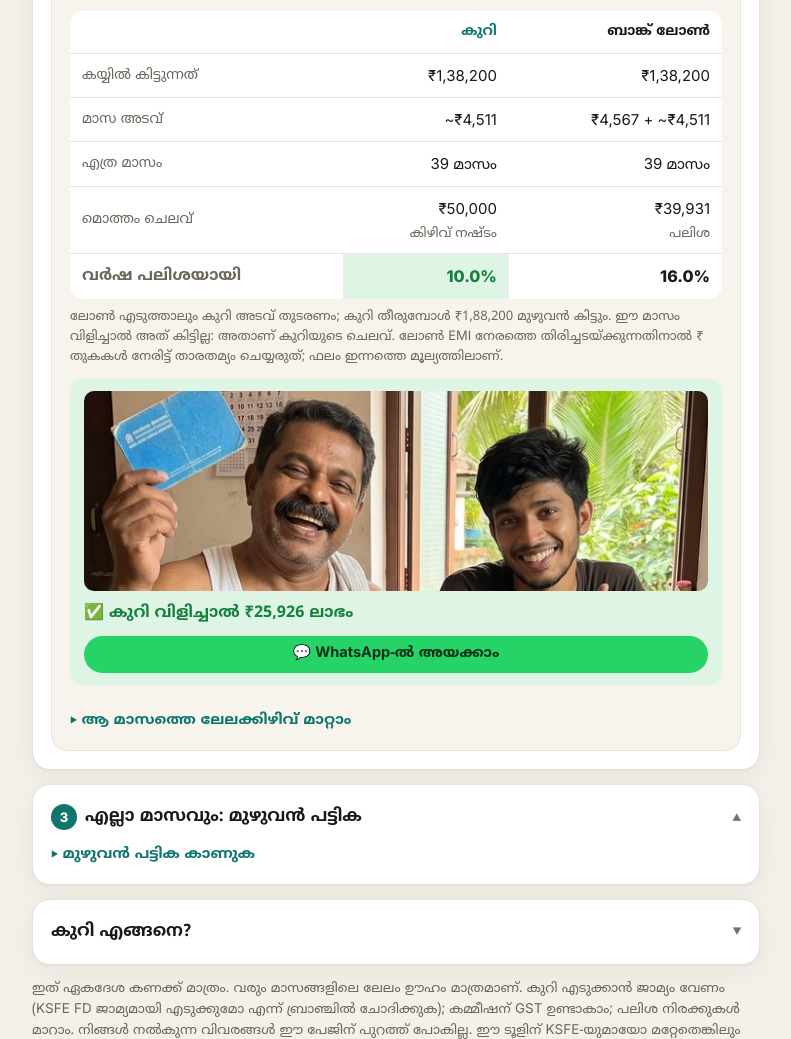
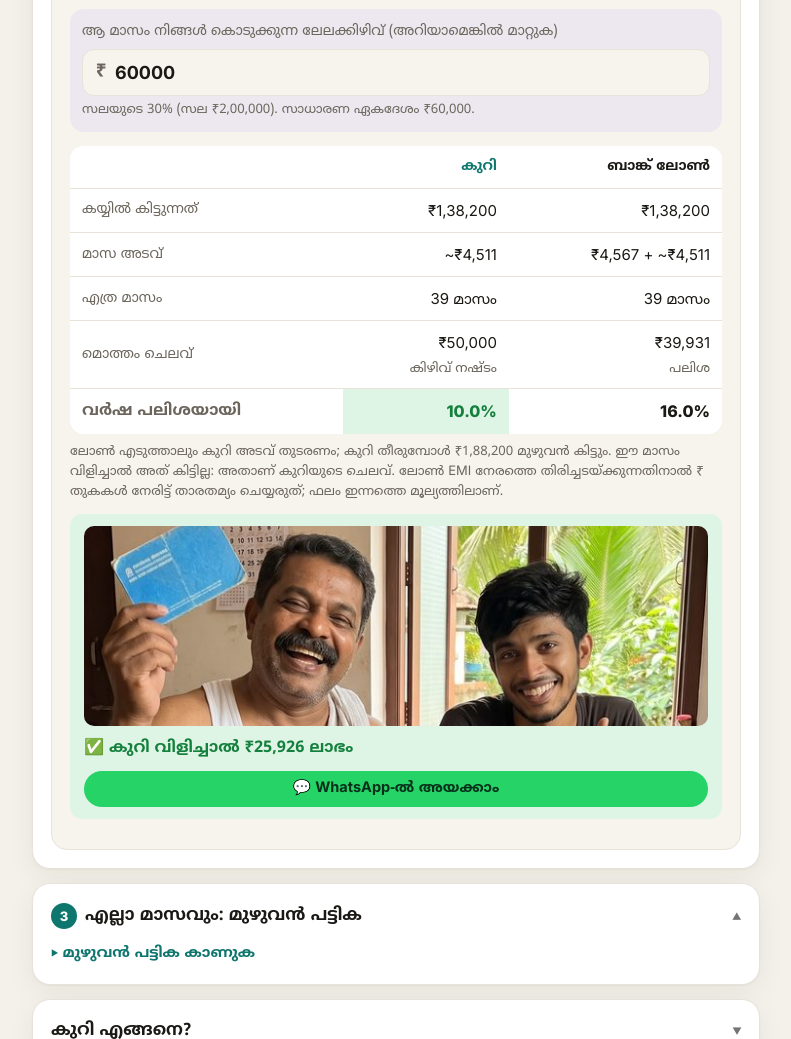
Before and after one commit to aitechvartha-techie/ai-tech-vartha, a plain HTML site: page kuri/index.html in a window 1280 px wide. Shown: the part 1599-2638 px from the top of the page, without its empty margins (244-1035 px from the left). Drawn offline with Linux system fonts and the light colour scheme.

Commit message:
Kuri calculator: KSFE FD split rate, visible discount input, chitty-vs-FD break-even
Co-Authored-By: Claude Opus 5.5 <noreply@anthropic.com>
Claude-Session: https://claude.ai/code/session_018Dk8UePc27em854o3eyEek

```diff
--- a/kuri/index.html
+++ b/kuri/index.html
@@ -107,6 +107,7 @@ input[type=range]{width:100%;accent-color:var(--brand);height:30px}
 .mini{display:flex;gap:8px;flex-wrap:wrap;margin-top:12px}
 .mini span{font-size:13px;background:var(--card);border:1px solid var(--line);border-radius:999px;padding:4px 12px}
 .mini span.bad{background:var(--bad-soft);border-color:transparent;color:var(--bad);font-weight:600}
+.bidbox{margin:12px 0 4px;padding:12px;border-radius:14px;background:rgba(120,90,255,.08)}
 .hint{font-size:13px;color:var(--muted);margin-top:4px}
 .hint button{border:0;background:none;color:var(--brand);font-family:inherit;font-weight:600;font-size:13px;padding:0;cursor:pointer;text-decoration:underline}
 .chart{width:100%;height:170px;display:block;cursor:ew-resize;touch-action:none;margin-top:6px}
@@ -255,6 +256,7 @@ html[lang=en] .affix.suf input{padding-right:96px}
       <div><label for="hGst" data-t="gstL"></label><input id="hGst" type="number" step="1"></div>
       <div><label for="hLoan" data-t="loanR"></label><input id="hLoan" type="number" step="0.5"></div>
       <div><label for="hFdK" data-t="fdK"></label><input id="hFdK" type="number" step="0.1"></div>
+      <div><label for="hFdK2" data-t="fdK2"></label><input id="hFdK2" type="number" step="0.1"></div>
       <div><label for="hFdB" data-t="fdB"></label><input id="hFdB" type="number" step="0.1"></div>
     </div>
     <button type="button" class="hlink" id="hReset" data-t="hReset"></button>
@@ -323,7 +325,8 @@ html[lang=en] .affix.suf input{padding-right:96px}
     <details class="more">
       <summary data-t="adv"></summary>
       <div class="adv">
-        <div><label for="fdK" data-t="fdK"></label><input id="fdK" autocomplete="off" type="number" step="0.1" value="7.7"></div>
+        <div><label for="fdK" data-t="fdK"></label><input id="fdK" autocomplete="off" type="number" step="0.1" value="8.5"></div>
+        <div><label for="fdK2" data-t="fdK2"></label><input id="fdK2" autocomplete="off" type="number" step="0.1" value="7.5"></div>
         <div><label for="fdB" data-t="fdB"></label><input id="fdB" autocomplete="off" type="number" step="0.1" value="6.5"></div>
         <div><label for="loan" data-t="loanR"></label><input id="loan" autocomplete="off" type="number" step="0.5" value="16"></div>
         <div><label for="maxd" data-t="maxd"></label><input id="maxd" autocomplete="off" type="number" value="30"></div>
@@ -356,11 +359,9 @@ html[lang=en] .affix.suf input{padding-right:96px}
         <div class="legend"><span><i class="dot" style="background:var(--save)"></i><span data-t="lg1"></span></span><span><i class="dot" style="background:var(--bad)"></i><span data-t="lg2"></span></span></div>
 
       </div>
+      <div class="bidbox" id="bidBox"><label class="lab" for="bid" data-t="bidS"></label>
+        <div class="affix pre"><span class="ax">₹</span><input id="bid" autocomplete="off" type="number" min="0" step="500" value="60000" inputmode="numeric"></div><div class="hint" id="bidHint"></div></div>
       <div id="dBody"></div>
-      <details class="more" id="bidBox" style="margin-top:12px">
-        <summary data-t="bidS"></summary>
-        <div style="margin-top:8px"><input id="bid" autocomplete="off" type="number" min="0" step="500" value="60000" inputmode="numeric"><div class="hint" id="bidHint"></div></div>
-      </details>
     </div>
   </section>
 
@@ -406,10 +407,10 @@ ml:{
   type:'ആരാണ് നടത്തുന്നത്?', ksfe:'KSFE / കമ്പനി', ksfeS:'5% കമ്മീഷൻ', local:'നാട്ടുകുറി', localS:'കമ്മീഷൻ ഇല്ല',
   heat:'ലേലത്തിൽ കിഴിവ് എത്ര പോകും?', hot:'കൂടുതൽ', hotS:'തിരക്ക്', normal:'സാധാരണ', cool:'കുറവ്', coolS:'തിരക്കില്ല',
   paidL:'അല്ലെങ്കിൽ: ഈ മാസം അടച്ച തുക (അറിയാമെങ്കിൽ)', paidNo:'ആദ്യ മാസം ലാഭവിഹിതം ഇല്ല; 2-ാം മാസം മുതൽ ഇത് ഉപയോഗിക്കാം.', paidOk:(d,p,m)=>`ഇതനുസരിച്ച് ${m}-ാം മാസത്തെ ലേലക്കിഴിവ് ഏകദേശം ${d} (സലയുടെ ${p}%). ബാക്കി മാസങ്ങൾ ഇതിനോട് ഒത്തുനോക്കി.`, paidBad:'തുക മാസത്തവണയെക്കാൾ കൂടരുത്.', now:'ഇപ്പോൾ എത്രാമത്തെ മാസം?', nowH:'പുതിയ കുറി ആണെങ്കിൽ 1 എന്ന് ഇടുക.', moS:'മാസം', moN:'-ാം മാസം', follow:'പുതിയ AI ടൂളുകൾക്ക് follow ചെയ്യൂ', madeBy:'AI Tech Vartha-യുടെ ഫ്രീ ടൂൾ', madeS:'AI, ടെക്, സൈബർ: വാർത്തകളും ടിപ്‌സും ലളിതമായ മലയാളത്തിൽ',
-  adv:'പലിശ നിരക്കുകൾ മാറ്റാം', gstL:'കമ്മീഷനിലെ GST %', exRates:'ഇവ ഉദാഹരണ നിരക്കുകളാണ്. നിങ്ങളുടെ കുറിയിലോ ബാങ്കിലോ വേറെയാണെങ്കിൽ മാറ്റുക.', hlpBtn:'🧭 സഹായിയോടൊപ്പം തുടങ്ങാം', hlpBtnS:'3 ചെറിയ ചോദ്യങ്ങൾ · നിരക്കുകൾ മാറ്റാം', h1T:'നിങ്ങളുടെ കുറി', h1S:'പാസ്ബുക്ക് നോക്കി ഇടാം. അറിയില്ലെങ്കിൽ ഇപ്പോഴുള്ളത് മതി.', h2T:'നിരക്കുകൾ', hReset:'↺ ഉദാഹരണ നിരക്കുകളിലേക്ക് മടങ്ങുക', h3T:'എന്താണ് അറിയേണ്ടത്?', h3S:'ഒന്ന് തിരഞ്ഞെടുക്കൂ. പിന്നീട് മാറ്റാം.', hBack:'← പിന്നോട്ട്', hNext:'അടുത്തത് →', hSkip:'ഒഴിവാക്കുക ✕', fdK:'KSFE FD പലിശ %', fdB:'ബാങ്ക് FD / RD പലിശ %', loanR:'ബാങ്ക് ലോൺ പലിശ %', maxd:'പരമാവധി ലേലക്കിഴിവ് %', comm:'കമ്മീഷൻ %',
+  adv:'പലിശ നിരക്കുകൾ മാറ്റാം', gstL:'കമ്മീഷനിലെ GST %', exRates:'ഇവ ഉദാഹരണ നിരക്കുകളാണ്. നിങ്ങളുടെ കുറിയിലോ ബാങ്കിലോ വേറെയാണെങ്കിൽ മാറ്റുക.', hlpBtn:'🧭 സഹായിയോടൊപ്പം തുടങ്ങാം', hlpBtnS:'3 ചെറിയ ചോദ്യങ്ങൾ · നിരക്കുകൾ മാറ്റാം', h1T:'നിങ്ങളുടെ കുറി', h1S:'പാസ്ബുക്ക് നോക്കി ഇടാം. അറിയില്ലെങ്കിൽ ഇപ്പോഴുള്ളത് മതി.', h2T:'നിരക്കുകൾ', hReset:'↺ ഉദാഹരണ നിരക്കുകളിലേക്ക് മടങ്ങുക', h3T:'എന്താണ് അറിയേണ്ടത്?', h3S:'ഒന്ന് തിരഞ്ഞെടുക്കൂ. പിന്നീട് മാറ്റാം.', hBack:'← പിന്നോട്ട്', hNext:'അടുത്തത് →', hSkip:'ഒഴിവാക്കുക ✕', fdK:'KSFE FD പലിശ % (ബാക്കി അടവിന്റെ അത്ര തുകയ്ക്ക്)', fdK2:'KSFE FD പലിശ % (ബാക്കി തുകയ്ക്ക്)', fdB:'ബാങ്ക് FD / RD പലിശ %', loanR:'ബാങ്ക് ലോൺ പലിശ %', maxd:'പരമാവധി ലേലക്കിഴിവ് %', comm:'കമ്മീഷൻ %',
   s2:'എന്താണ് ലാഭം? ഒന്ന് തിരഞ്ഞെടുക്കൂ',
   gLoan:'കുറി vs ലോൺ', gLoanS:'പണം ഉടനെ വേണമെങ്കിൽ', gSave:'കുറി + FD', gSaveS:'അടവ് മുഴുവൻ സ്വന്തമായി', gTrick:'കുറി + FD പലിശ', gTrickS:'FD പലിശ കൊണ്ട് അടവ്',
-  try:'വേറെ മാസം നോക്കാം', bidS:'ആ മാസത്തെ ലേലക്കിഴിവ് മാറ്റാം', drawNote:'നറുക്കിൽ മാസം തിരഞ്ഞെടുക്കാൻ പറ്റില്ല. ഓരോ മാസവും കിട്ടിയാൽ എന്താകും എന്ന് നോക്കാം.',
+  try:'വേറെ മാസം നോക്കാം', bidS:'ആ മാസം നിങ്ങൾ കൊടുക്കുന്ന ലേലക്കിഴിവ് (അറിയാമെങ്കിൽ മാറ്റുക)', drawNote:'നറുക്കിൽ മാസം തിരഞ്ഞെടുക്കാൻ പറ്റില്ല. ഓരോ മാസവും കിട്ടിയാൽ എന്താകും എന്ന് നോക്കാം.',
   s4:'എല്ലാ മാസവും: മുഴുവൻ പട്ടിക', lg1:'കുറി ലാഭം', lg2:'കുറി നഷ്ടം',
   tblS:'മുഴുവൻ പട്ടിക കാണുക', thM:'മാസം', thB:'ലേലക്കിഴിവ്', thG:'കിട്ടുന്നത്',
   howT:'കുറി എങ്ങനെ?',
@@ -420,7 +421,7 @@ ml:{
   disc:'ഇത് ഏകദേശ കണക്ക് മാത്രം. വരും മാസങ്ങളിലെ ലേലം ഊഹം മാത്രമാണ്. കുറി എടുക്കാൻ ജാമ്യം വേണം (KSFE FD ജാമ്യമായി എടുക്കുമോ എന്ന് ബ്രാഞ്ചിൽ ചോദിക്കുക); കമ്മീഷന് GST ഉണ്ടാകാം; പലിശ നിരക്കുകൾ മാറാം. നിങ്ങൾ നൽകുന്ന വിവരങ്ങൾ ഈ പേജിന് പുറത്ത് പോകില്ല. ഈ ടൂളിന് KSFE-യുമായോ മറ്റേതെങ്കിലും ചിട്ടി സ്ഥാപനവുമായോ ബന്ധമില്ല; നിരക്കുകളും നിയമങ്ങളും നിങ്ങളുടെ ബ്രാഞ്ചിൽ ഉറപ്പാക്കുക. ഇത് സാമ്പത്തിക ഉപദേശമല്ല.',
   month:k=>`${k}-ാം മാസം`, now_:' (ഇപ്പോൾ)', last:' (അവസാനം)', best:'⭐ ഏറ്റവും നല്ല മാസം', notBest:k=>`⭐ ഏറ്റവും നല്ലത്: ${k}-ാം മാസം`,
   callIn:k=>`${k}-ാം മാസം വിളിക്കുക`, ifGet:k=>`${k}-ാം മാസം കിട്ടിയാൽ`, ifCall:k=>`${k}-ാം മാസം വിളിച്ചാൽ`,
-  beLow:(x,p)=>`👉 ലേലക്കിഴിവ് ${x} (${p}%)-ൽ താഴെയാണെങ്കിൽ മാത്രം വിളിക്കുക`, waitEnd:'അവസാനം വരെ കാത്തിരിക്കൂ',
+  beLow:(x,p)=>`👉 ലേലക്കിഴിവ് ${x} (${p}%)-ൽ താഴെയാണെങ്കിൽ മാത്രം വിളിക്കുക`, beLowF:(x,p)=>`👉 കിഴിവ് ${x} (${p}%)-ൽ താഴെയാണെങ്കിൽ മാത്രം കുറി ബാങ്ക് FD-യെക്കാൾ ലാഭം`, beNeverF:'👉 ഈ മാസം ഏത് കിഴിവിലും ബാങ്ക് FD ആണ് ലാഭം', beAlwaysF:'👉 പരമാവധി കിഴിവിലും കുറി ആണ് FD-യെക്കാൾ ലാഭം', waitEnd:'അവസാനം വരെ കാത്തിരിക്കൂ',
   baseNow:'(ഇപ്പോൾ വിളിച്ചാൽ)', baseBest:'(ഏറ്റവും നല്ല മാസം)', baseGet:'(ഇപ്പോൾ കിട്ടിയാൽ)', share:'WhatsApp-ൽ അയക്കുക', share2:'WhatsApp-ൽ അയക്കാം', shMine:(i,n,m)=>`🪙 എന്റെ കുറി: മാസ അടവ് ${i} · ${n} മാസം${m>1?` · ഇപ്പോൾ ${m}-ാം മാസം`:''}`, shEst:'(ഏകദേശ കണക്ക് മാത്രം)', shAsk:'നിങ്ങളുടെ കുറി ഏത് മാസം വിളിക്കണം? ഫ്രീ ആയി നോക്കൂ 👇', shInv:'🪙 കുറി ഏത് മാസം വിളിക്കണം? ബാങ്ക് ലോണിനെക്കാൾ ലാഭമാണോ, FD-യെക്കാൾ നഷ്ടമാണോ എന്ന് രൂപയിൽ തന്നെ നോക്കാം.', shFree:'ഫ്രീ ആണ്, ലോഗിൻ വേണ്ട 👇',
   hNow:(k,g,x,p,e,res)=>`👉 ഇപ്പോൾ (${k}-ാം മാസം) വിളിച്ചാൽ ${g} കിട്ടും. ലോണിനെക്കാൾ ലാഭമാകാൻ ലേലക്കിഴിവ് ${x} (${p}%)-ൽ താഴെ ആകണം. സാധാരണ കിഴിവ് ${e} ആയതിനാൽ ${res}.`,
   resK:x=>`ഇപ്പോൾ കുറി വിളിച്ചാൽ ${x} ലാഭം`, resL:x=>`ഇപ്പോൾ ബാങ്ക് ലോൺ എടുത്താൽ ${x} ലാഭം`,
@@ -459,10 +460,10 @@ en:{
   type:'Who runs it?', ksfe:'KSFE / company', ksfeS:'5% commission', local:'Local kuri', localS:'no commission',
   heat:'How big are the auction discounts?', hot:'High', hotS:'busy', normal:'Normal', cool:'Low', coolS:'quiet',
   paidL:'Or: amount you paid this month (if you know)', paidNo:'No dividend in month 1; use this from month 2.', paidOk:(d,p,m)=>`So the auction discount in month ${m} was about ${d} (${p}% of the pot). The other months are matched to it.`, paidBad:'The amount can\'t be more than the instalment.', now:'Which month is it now?', nowH:'Put 1 if the kuri is new.', moS:'months', moN:'th month', follow:'Follow for more free AI tools', madeBy:'A free tool by AI Tech Vartha', madeS:'AI, tech & cyber news and tips, in simple Malayalam',
-  adv:'Change interest rates', gstL:'GST on commission %', exRates:'These are example rates. Change any that are different for your chitty or bank.', hlpBtn:'🧭 Start with the helper', hlpBtnS:'3 quick questions · edit the rates', h1T:'Your chitty', h1S:'Check your passbook. If unsure, keep what is filled in.', h2T:'Rates', hReset:'↺ Back to the example rates', h3T:'What do you want to know?', h3S:'Pick one. You can switch later.', hBack:'← Back', hNext:'Next →', hSkip:'Skip ✕', fdK:'KSFE FD interest %', fdB:'Bank FD / RD interest %', loanR:'Bank loan interest %', maxd:'Max auction discount %', comm:'Commission %',
+  adv:'Change interest rates', gstL:'GST on commission %', exRates:'These are example rates. Change any that are different for your chitty or bank.', hlpBtn:'🧭 Start with the helper', hlpBtnS:'3 quick questions · edit the rates', h1T:'Your chitty', h1S:'Check your passbook. If unsure, keep what is filled in.', h2T:'Rates', hReset:'↺ Back to the example rates', h3T:'What do you want to know?', h3S:'Pick one. You can switch later.', hBack:'← Back', hNext:'Next →', hSkip:'Skip ✕', fdK:'KSFE FD interest % (up to the instalments still to pay)', fdK2:'KSFE FD interest % (on the rest)', fdB:'Bank FD / RD interest %', loanR:'Bank loan interest %', maxd:'Max auction discount %', comm:'Commission %',
   s2:'Which is better? Pick one',
   gLoan:'Chitty vs loan', gLoanS:'if you need money now', gSave:'Chitty + FD', gSaveS:'you pay every instalment', gTrick:'Chitty + FD interest', gTrickS:'FD interest pays your instalment',
-  try:'Try another month', bidS:'Change that month\'s auction discount', drawNote:'In a draw you can\'t choose the month. See what happens if you get it in each month.',
+  try:'Try another month', bidS:'Your auction discount that month (change it if you know)', drawNote:'In a draw you can\'t choose the month. See what happens if you get it in each month.',
   s4:'All months: full table', lg1:'Chitty wins', lg2:'Chitty loses',
   tblS:'See the full table', thM:'Month', thB:'Discount', thG:'You get',
   howT:'How a kuri works',
@@ -473,7 +474,7 @@ en:{
   disc:'Estimates only. Future auction discounts are guesses. Taking a kuri needs security (ask your branch if a KSFE FD can be the security); commission may have GST; interest rates change. Nothing you type leaves this page. This tool is not affiliated with KSFE or any chitty company; confirm rates and rules with your branch. Not financial advice.',
   month:k=>`Month ${k}`, now_:' (now)', last:' (last)', best:'⭐ Best month', notBest:k=>`⭐ Best: month ${k}`,
   callIn:k=>`Call in month ${k}`, ifGet:k=>`If you get it in month ${k}`, ifCall:k=>`If you call in month ${k}`,
-  beLow:(x,p)=>`👉 Call only if the discount is below ${x} (${p}%)`, waitEnd:'Wait till the end',
+  beLow:(x,p)=>`👉 Call only if the discount is below ${x} (${p}%)`, beLowF:(x,p)=>`👉 The chitty beats a bank FD only if the discount is below ${x} (${p}%)`, beNeverF:'👉 This month a bank FD wins at any discount', beAlwaysF:'👉 The chitty beats a bank FD even at the max discount', waitEnd:'Wait till the end',
   baseNow:'(if you call now)', baseBest:'(best month)', baseGet:'(if you get it now)', share:'Send on WhatsApp', share2:'Send this on WhatsApp', shMine:(i,n,m)=>`🪙 My chitty: ${i} a month · ${n} months${m>1?` · now month ${m}`:''}`, shEst:'(an estimate only)', shAsk:'Which month should you call YOUR chitty? Check free 👇', shInv:'🪙 Which month should you call your chitty? See in rupees whether it beats a bank loan or loses to an FD.', shFree:'Free, no login 👇',
   hNow:(k,g,x,p,e,res)=>`👉 Call now (month ${k}) and you get ${g}. To beat a bank loan the discount must be below ${x} (${p}%). The usual discount is ${e}, so ${res}.`,
   resK:x=>`calling the chitty now saves you ${x}`, resL:x=>`a bank loan now saves you ${x}`,
@@ -540,7 +541,7 @@ function quick(box, input){
   });
 }
 quick('instQ','inst'); quick('monthsQ','months');
-['inst','months','maxd','comm','gst','fdK','fdB','loan','now','paid'].forEach(id => $(id).addEventListener('input', ()=>{ S.bidTouched=false; S.cmTouched=false; render(); }));
+['inst','months','maxd','comm','gst','fdK','fdK2','fdB','loan','now','paid'].forEach(id => $(id).addEventListener('input', ()=>{ S.bidTouched=false; S.cmTouched=false; render(); }));
 $('cm').addEventListener('input', ()=>{ S.bidTouched=false; S.cmTouched=true; render(); });
 $('bid').addEventListener('input', ()=>{ S.bidTouched=true; render(); });
 function pickMonth(k){ $('cm').value = k; S.bidTouched=false; S.cmTouched=true; render(); }
@@ -564,12 +565,15 @@ function schedule(N, sala, maxD, comm, heat, mode){
 }
 
 // Everything about taking the chitty in month k
-function outcome(k, N, inst, sala, disc, commAmt, fdK, fdB, loanR){
+function outcome(k, N, inst, sala, disc, commAmt, fdHi, fdLo, fdB, loanR){
   const pays = [];
   for(let m=1;m<=N;m++) pays.push(inst - (m>1 ? Math.max(0, disc[m-2]-commAmt)/N : 0)); // dividend from last month's auction
   const gst = (+(document.getElementById('gst')?.value ?? 18) || 0)/100*commAmt; // GST on the commission, taken from the prize (18% in real KSFE ledgers); editable
   const get = sala - disc[k-1] - gst, paid = pays.reduce((a,b)=>a+b,0);
   const before = pays.slice(0,k).reduce((a,b)=>a+b,0), after = paid - before, n = N-k;
+  // KSFE prize-money deposit (2026-11-20, real chitty in reel comments): higher rate on the part up to the future liability
+  // (instalments still to pay), lower rate on the rest → one blended rate for this month's prize
+  const futLiab = n*inst, hiPart = Math.min(get, futLiab), fdK = get>0 ? (hiPart*fdHi + (get-hiPart)*fdLo)/get : fdHi;
   const mK = Math.pow(1+fdK,1/12)-1, mB = Math.pow(1+fdB,1/12)-1;
   const fv = (arr, start) => arr.reduce((s,p,i)=> s + p*Math.pow(1+mB, N-1-(start+i)), 0); // bank FD/RD value at month N
 
@@ -596,7 +600,7 @@ function outcome(k, N, inst, sala, disc, commAmt, fdK, fdB, loanR){
   const trickBack = get + surplus, trickFd = fv(pocketStream, 0), trickGain = trickBack - trickFd;
   const avgLater = n>0 ? later.reduce((a,b)=>a+b,0)/n : 0;
 
-  return { k, n, get, paid, before, after, endGet, emi, bankInt, kuriCost, loanGain, avgAfter,
+  return { fdK, k, n, get, paid, before, after, endGet, emi, bankInt, kuriCost, loanGain, avgAfter,
     kuriEnd, fdEnd, saveGain, lostInt, kuriRate, pays, pocketStream, intM, pocket, trickBack, trickFd, trickGain, avgLater };
 }
 
@@ -611,7 +615,7 @@ function vsTable(cols, rows){ // rows: [label, a, b, higherWins?]
 function render(){
   const inst = +$('inst').value||0, N = Math.min(120, Math.max(3, Math.round(+$('months').value||0)));
   const sala = inst*N, maxD = (+$('maxd').value||0)/100, comm = (+$('comm').value||0)/100;
-  const fdK = (+$('fdK').value||0)/100, fdB = (+$('fdB').value||0)/100, loanR = (+$('loan').value||0)/100, draw = S.mode==='draw';
+  const fdK = (+$('fdK').value||0)/100, fdK2 = (+$('fdK2').value||0)/100, fdB = (+$('fdB').value||0)/100, loanR = (+$('loan').value||0)/100, draw = S.mode==='draw';
   const now = NOW = Math.min(N, Math.max(1, Math.round(+$('now').value||1)));
   document.querySelectorAll('#instQ .q').forEach(b=>b.classList.toggle('on', +b.dataset.v===inst));
   document.querySelectorAll('#monthsQ .q').forEach(b=>b.classList.toggle('on', +b.dataset.v===N));
@@ -634,7 +638,7 @@ function render(){
   }
   $('paidHint').textContent = paidMsg;
   $('inSum').textContent = `${inr(inst)} × ${N} · ${t(S.mode==='draw'?'draw':'auction')} · ${t(S.type==='ksfe'?'ksfe':'local')} · ${t('month', now)} ✏️`;
-  const out = (k, d=disc) => outcome(k, N, inst, sala, d, comm*sala, fdK, fdB, loanR);
+  const out = (k, d=disc) => outcome(k, N, inst, sala, d, comm*sala, fdK, fdK2, fdB, loanR);
   const rows = ROWS = disc.map((_,i)=> out(i+1));
   const ahead = rows.filter(r=>r.k>=now);
   const bestOf = key => ahead.reduce((x,y)=> y[key] > x[key] ? y : x);
@@ -680,7 +684,8 @@ function render(){
     return Math.floor(a/100)*100;
   };
   let badge = '';
-  if(g==='save' && !draw) badge = cm===B.k ? t('best') : t('notBest', B.k);
+  if(g==='save' && !draw){ badge = cm===B.k ? t('best') : t('notBest', B.k);
+    if(cm<N){ const be = breakEven(cm, 'saveGain'); badge += ' · ' + (be==='never' ? t('beNeverF') : be==='always' ? t('beAlwaysF') : t('beLowF', inr(be), (be/sala*100).toFixed(1))); } }
   else if(g!=='save' && !draw && cm<N){
     const be = breakEven(cm, KEY(g));
     badge = be==='never' ? t('beNever') : be==='always' ? t('beAlways') : t('beLow', inr(be), (be/sala*100).toFixed(1));
@@ -811,8 +816,8 @@ $('chart').addEventListener('pointermove', e => { if(dragging) pickAt(e); });
 
 addEventListener('resize', ()=>render());
 // ---------- start helper (first visit + button) ----------
-const HD = { maxd:30, comm:5, gst:18, loan:16, fdK:7.7, fdB:6.5 }; // example rates
-const HMAP = { hMaxd:'maxd', hComm:'comm', hGst:'gst', hLoan:'loan', hFdK:'fdK', hFdB:'fdB' };
+const HD = { maxd:30, comm:5, gst:18, loan:16, fdK:8.5, fdK2:7.5, fdB:6.5 }; // example rates
+const HMAP = { hMaxd:'maxd', hComm:'comm', hGst:'gst', hLoan:'loan', hFdK:'fdK', hFdK2:'fdK2', hFdB:'fdB' };
 let hStep = 1, hType = 'ksfe', hMode = 'auction';
 function hSeg(id, v){ [...$(id).children].forEach(c => c.classList.toggle('on', c.dataset.v===v)); }
 function hShow(n){ hStep = n; document.querySelectorAll('#hlp .hstep').forEach(el => el.classList.toggle('hide', +el.dataset.s !== n));
```
